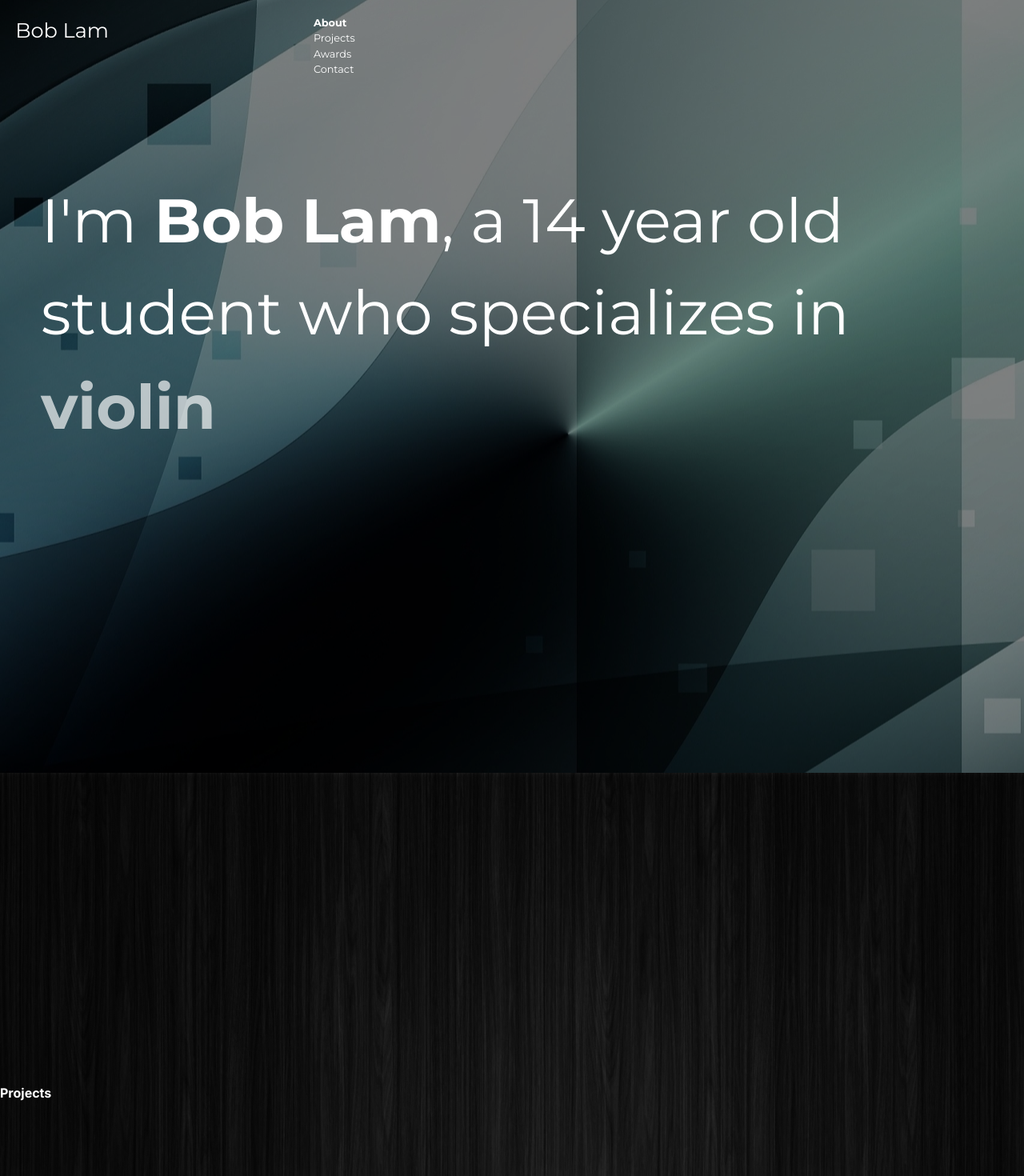
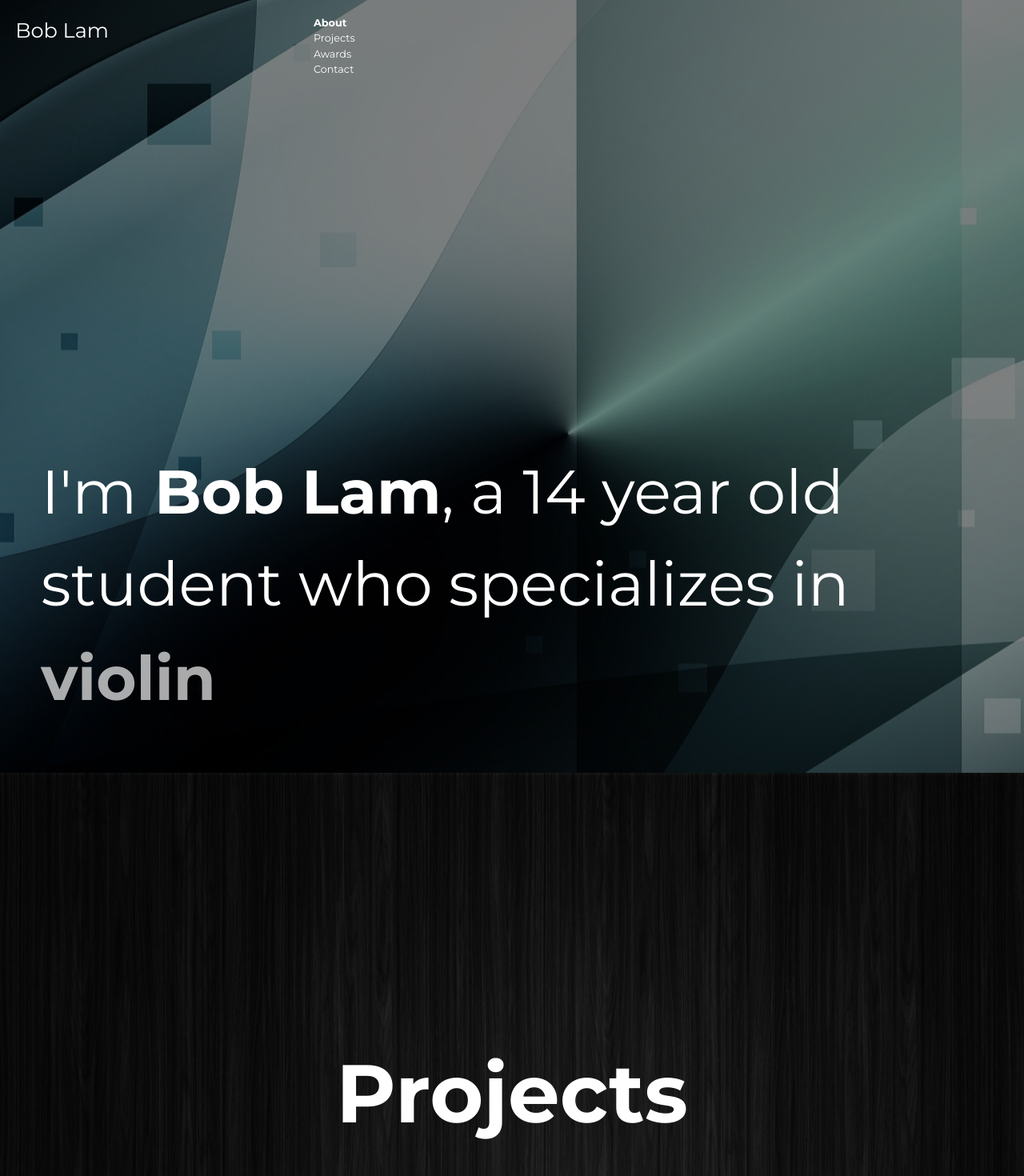
Before and after one commit to boblamceo/portfolio, a Next.js app: page /main in a window 1280 px wide. Shown: the top 1470 px of the page at 80% size. Built offline with nearby package versions, Linux system fonts and the light colour scheme.

Commit message:
figuring out how to use openai

```diff
--- a/app/aboutPage.js
+++ b/app/aboutPage.js
@@ -31,11 +31,11 @@ const About = ({ innerref }) => {
     const diffYear = Math.floor(diffTime / (1000 * 60 * 60 * 24 * 365));
     return (
         <div
-            className="about-bg w-screen h-[calc(100vh+13vw)] mt-0 bg-cover"
+            className="about-bg w-screen h-[calc(100vh+13vw)] mt-0 bg-cover bg-no-repeat flex flex-col justify-end pb-[6vw]"
             ref={innerref}
         >
             <div
-                className={`text-white ${montserrat.className} text-[6vw] break-words w-screen  whitespace-normal pl-[4vw] pr-[5vw] mt-[17vw]`}
+                className={`text-white ${montserrat.className} text-[6vw] break-words w-screen  whitespace-normal pl-[4vw] pr-[5vw]`}
             >
                 I'm<span className="font-bold">&nbsp;Bob Lam</span>
                 {`, a ${diffYear} year old
--- a/app/projectPage.js
+++ b/app/projectPage.js
@@ -12,9 +12,13 @@ const Projects = ({ innerref }) => {
     return (
         <div
             ref={innerref}
-            className="projects-bg w-screen h-screen bg-cover mt-0 flex flex-col align-middle justify-center"
+            className="projects-bg w-screen h-screen bg-cover mt-0 flex flex-col items-center justify-center"
         >
-            <h1 className={`text-white font-bold `}>Projects</h1>
+            <h1
+                className={`text-white font-bold ${montserrat.className} text-[8vw]`}
+            >
+                Projects
+            </h1>
         </div>
     );
 };
```
